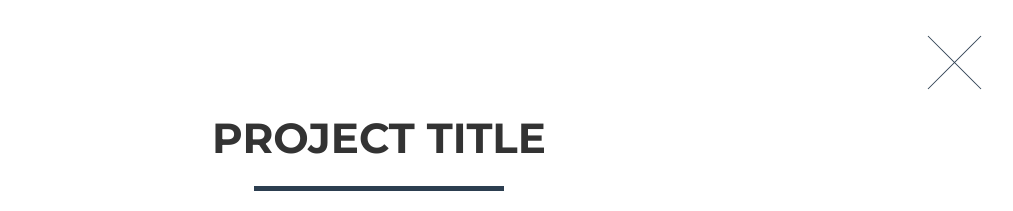
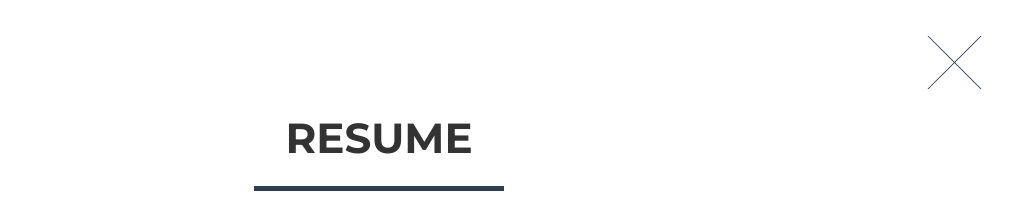
Before and after one commit to ericksonpogii/Casil.github.io, a website: page index.html in a window 1280 px wide. Both pictures are taken after a click on the link 250 px from the left and 1057 px from the top of the page. Shown: the part 657-868 px from the top of the page, without its empty margins (261-1274 px from the left). Drawn offline with nearby package versions, Linux system fonts and the light colour scheme.

Commit message:
Update index.html

```diff
--- a/index.html
+++ b/index.html
@@ -304,7 +304,7 @@
                 <div class="row">
                     <div class="col-lg-8 col-lg-offset-2">
                         <div class="modal-body">
-                            <h2>Project Title</h2>
+                            <h2>Resume</h2>
                             <hr class="star-primary">
                             <img src="img/portfolio/Resume.PNG" class="img-responsive img-centered" alt="">
                             <p>Use this area of the page to describe your project. The icon above is part of a free icon set by <a href="https://sellfy.com/p/8Q9P/jV3VZ/">Flat Icons</a>. On their website, you can download their free set with 16 icons, or you can purchase the entire set with 146 icons for only $12!</p>
```
